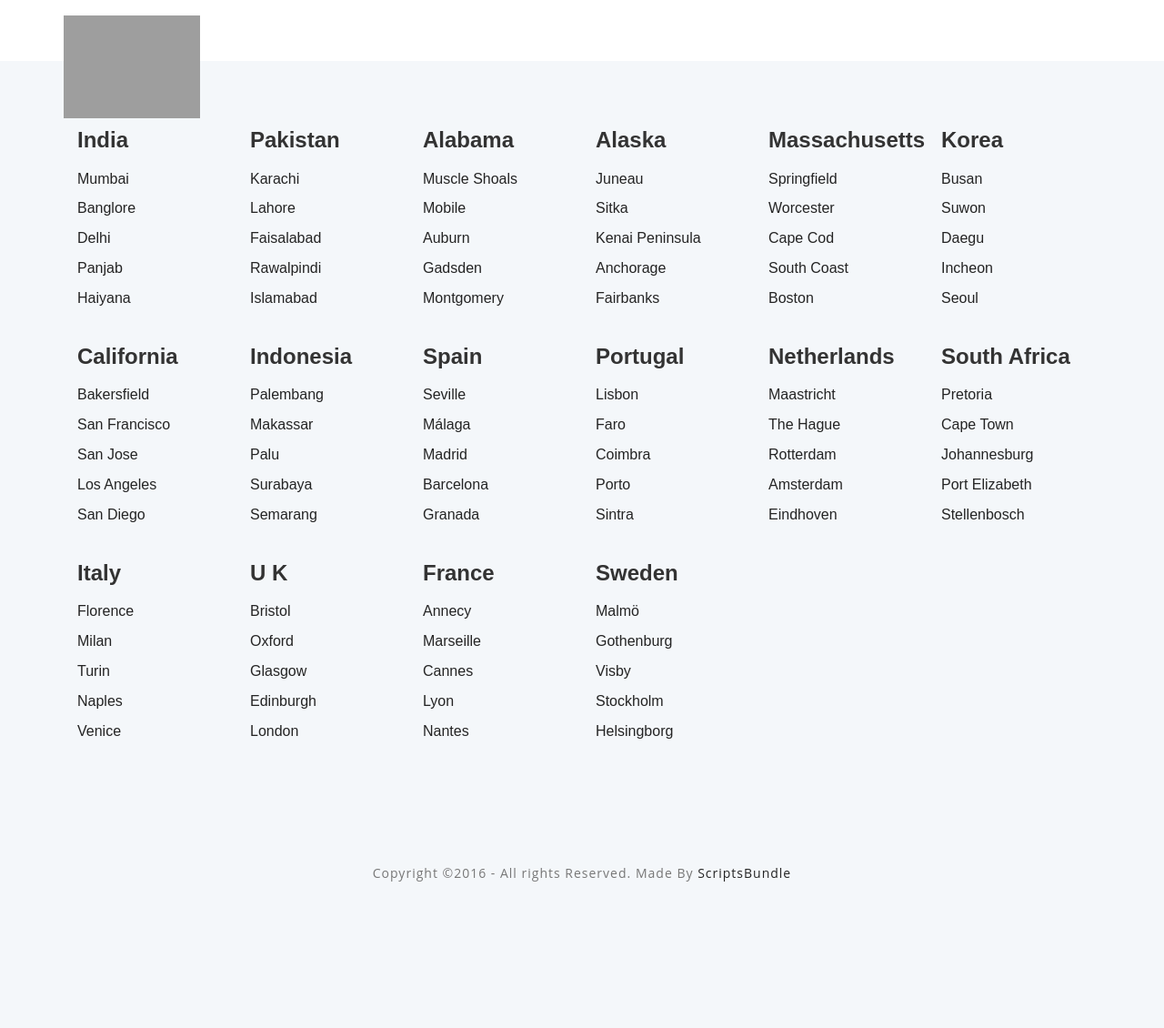
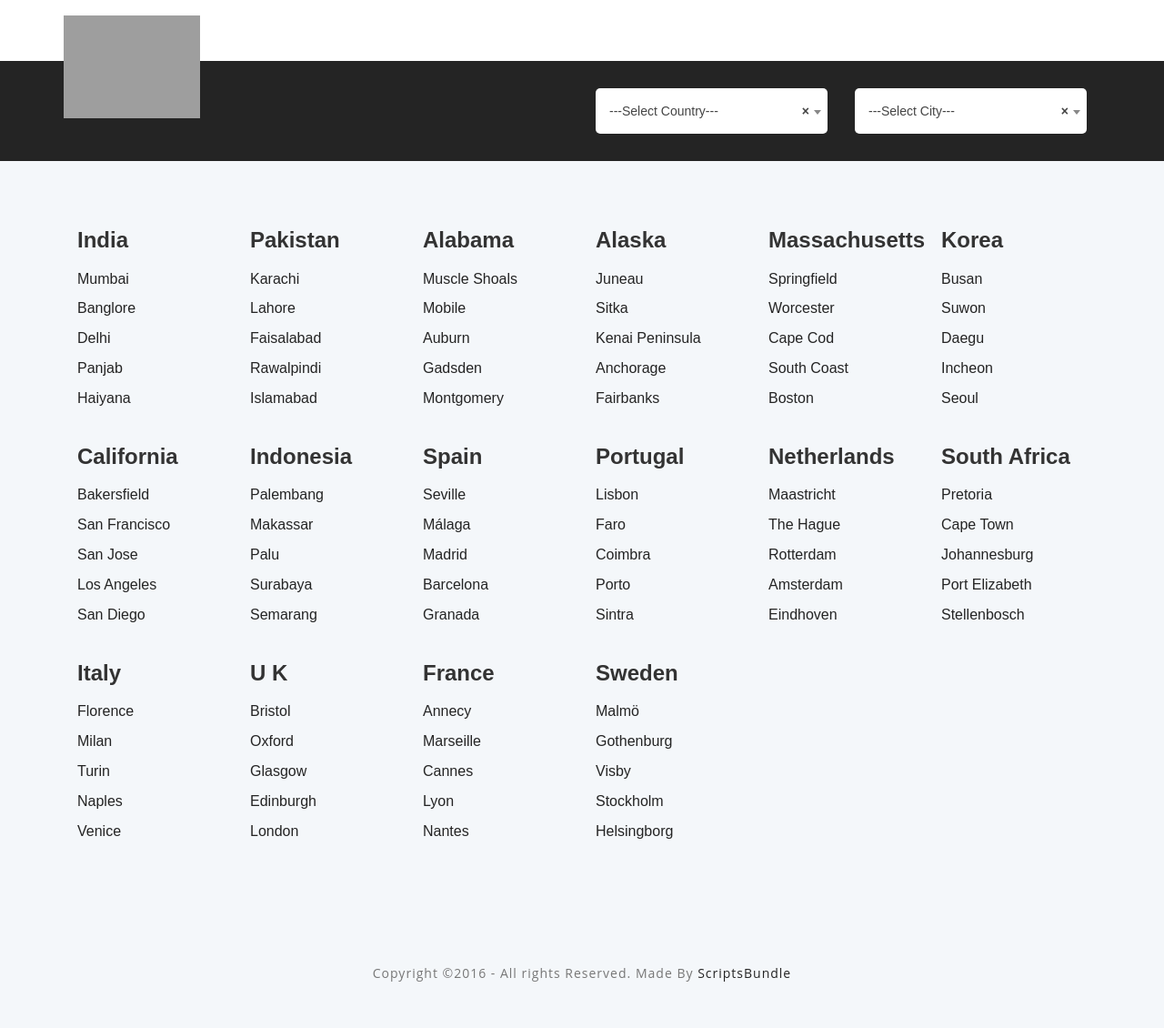
Before and after one commit to dhyeyrathod/cityxguide, a CodeIgniter app: page /jayrathod/ in a window 1280 px wide. Shown: the part 53-1183 px from the top of the page at 91% size. Before the commit the page ends 1022 px from the top, so only its background shows below. Run offline with CodeIgniter, Linux system fonts and the light colour scheme; data comes from the database, SQL or seed files in the repository; some libraries are stand-ins or nearby versions; grey boxes are pictures that could not be loaded.

Commit message:
app version is complite

```diff
--- a/application/views/common/header.php
+++ b/application/views/common/header.php
@@ -172,7 +172,7 @@
                     </li> -->
                     <?php if ($this->session->userdata('user_id')) : ?>
                         <li>
-                            <a href="<?= base_url('accounts/add_new_post') ?>" class="submit-btn"><i class="fa fa-plus-square"></i> Make New Ad </a>
+                            <a href="<?= base_url('accounts/add_new_post') ?>" class="submit-btn"><i class="fa fa-plus-square"></i> Dashboard </a>
                         </li>
                     <?php endif ; ?>
                 </ul>
--- a/application/views/home_view.php
+++ b/application/views/home_view.php
@@ -10,6 +10,35 @@
     </head>
     <body>
         <?php $this->load->view('common/header') ?>
+        <section class="flate-search">
+         <div class="container">
+            <div class="row">
+                <div class="col-md-12 col-sm-12 col-xs-12">
+                    <form class="form-inline">
+                        <div class="col-md-6 col-sm-4 col-xs-12">
+
+                        </div>
+                        <div class="col-md-3 col-sm-3 col-xs-12">
+                            <div class="form-group">
+                                <select class="select-category form-control select2-hidden-accessible">
+                                    <option label="Select Option">---Select Country---</option>
+
+                                </select>
+                            </div>
+                        </div>
+                        <div class="col-md-3 col-sm-3 col-xs-12">
+                            <div class="form-group">
+                                <select class="select-category form-control select2-hidden-accessible">
+                                    <option label="Select Option">---Select City---</option>
+
+                                </select>
+                            </div>
+                        </div>
+                    </form>
+                </div>
+            </div>
+         </div>
+      </section>
         <section class="pricing-section-1 pricing-white light-blue">
             <div class="container">
                 <div class="row">
--- a/application/views/user_profiles_view.php
+++ b/application/views/user_profiles_view.php
@@ -31,7 +31,7 @@
                                             <li>
                                                 <div class="col-md-10 col-lg-10">
                                                     <img src="<?= base_url('profile_image') ?>/<?= $user_profiles_data->image_name ? $user_profiles_data->image_name : "default.jpg" ?>" alt="post image" class="img-responsive">
-                                                    <a href="#"><?= $user_profiles_data->title ?></a>
+                                                    <a href="<?= base_url('profile/details') ?>/<?= str_replace(array(' ','/','|'),array('-','-','-'), $user_profiles_data->title) ?>/<?= $this->friend->base64url_encode($user_profiles_data->id) ?>"><?= $user_profiles_data->title ?></a>
                                                     <span><i class="fa fa-calendar"></i> <?= $user_profiles_data->created_date ?> </span>
                                                 </div>
                                                 <a href="<?= base_url('accounts/delete_profile') ?>/<?= $this->friend->base64url_encode($user_profiles_data->id) ?>"><button class="btn btn-danger pull-right"><i class="fa fa-close"></i> Delete </button></a>
```
Also changed, not shown: application/controllers/Profile.php (+7 -0 lines).
